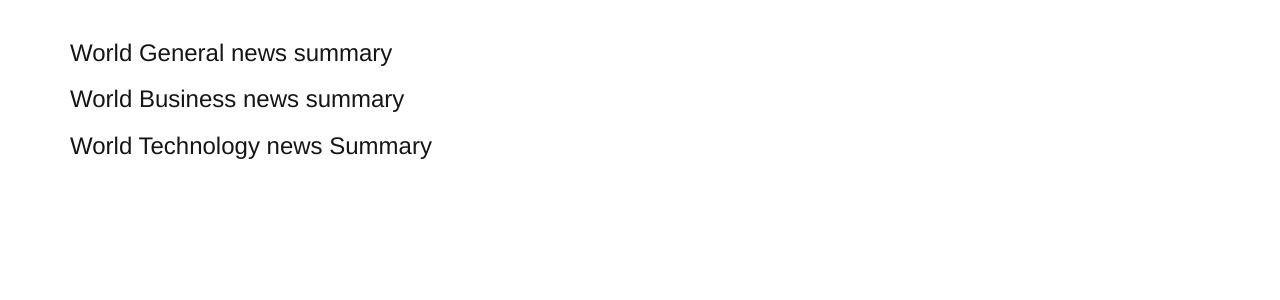
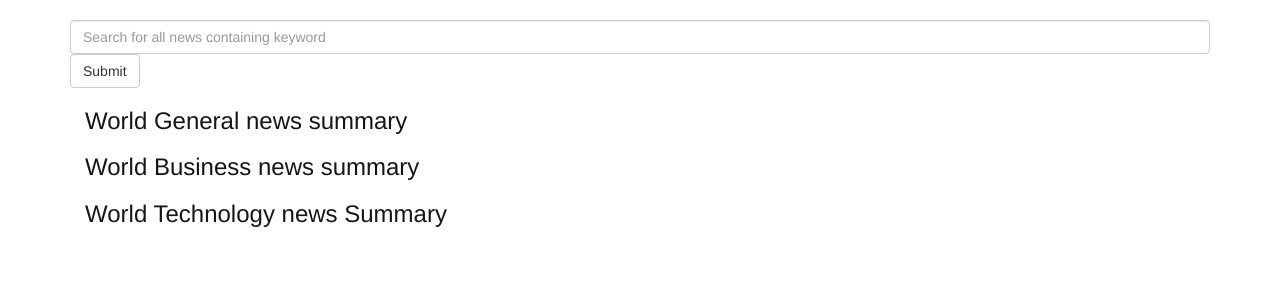
Before and after one commit to OjureFred/WireOnlineNews, a Flask app: template app/templates/index.html in a window 1280 px wide. Shown: the part 52-352 px from the top of the page. Run offline with Flask 2, Linux system fonts and the light colour scheme; the template is opened without the code that fills it, so the values that code supplies are empty; some libraries are stand-ins or nearby versions.

Commit message:
Added a search text input in index and added code in views.py

```diff
--- a/app/templates/index.html
+++ b/app/templates/index.html
@@ -11,6 +11,11 @@
  <!-- Block content -->
 
         {% block content %}
+        <div class="container">
+            <form>
+                <input type="text" name="news_query" placeholder="Search for all news containing keyword" class="form-control">
+                <input type="submit"  value="Submit" class="btn btn-default">
+            </form>
         <div class="container">
         <!-- General News-->
         <h3><span class="blinking"> World General news summary</span></h3>
```
Also changed, not shown: views.py (+8 -2 lines).
